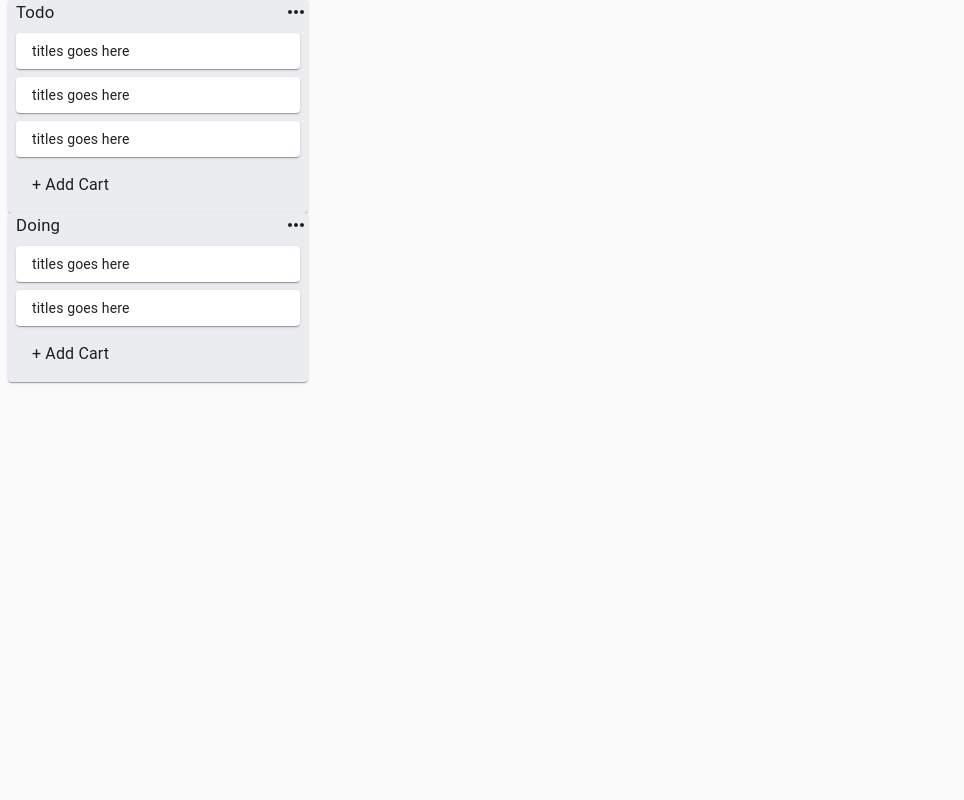
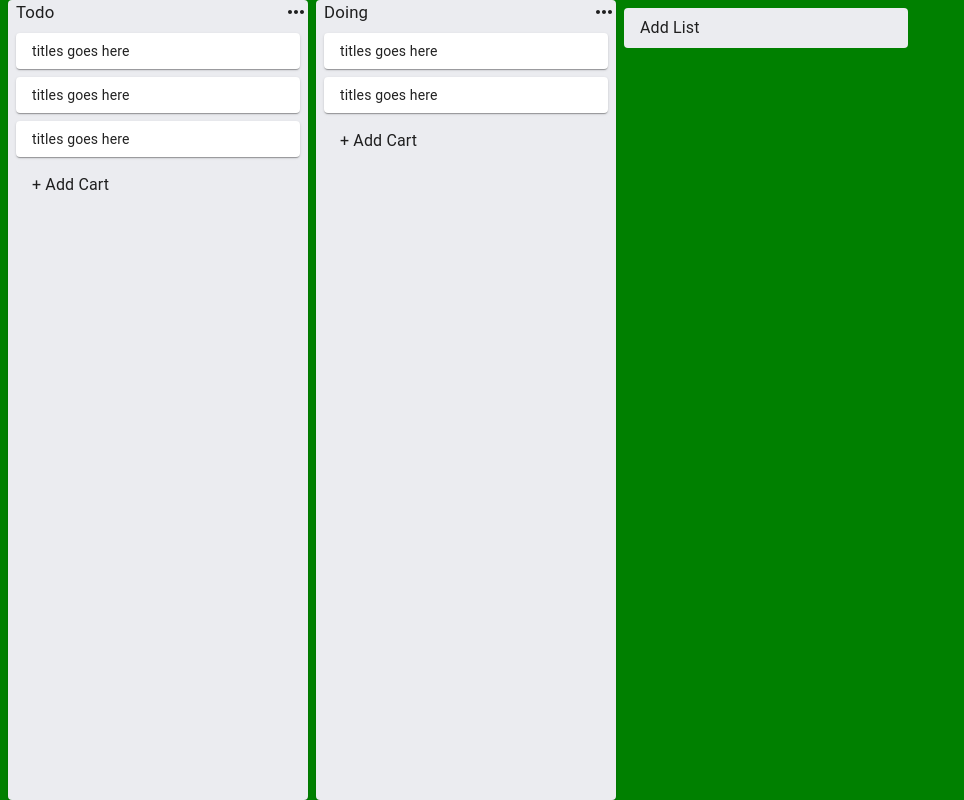
Before and after one commit to m1a9s9a4/react-trello-clone, a React (Create React App) app: page / in a window 1280 px wide. Shown: the whole page, without its empty margins (0-964 px from the left). Built offline with nearby package versions, Linux system fonts and the light colour scheme.

Commit message:
[update] list card logic added

```diff
--- a/src/App.js
+++ b/src/App.js
@@ -3,9 +3,20 @@
 import List from "./components/List/List";
 import store from './utils/store';
 import StoreApi from './utils/storeApi';
+import InputContainer from './components/input/InputContainer';
+import {makeStyles} from '@material-ui/core/styles';
+
+const useStyle = makeStyles((theme) => ({
+    root: {
+        display: 'flex',
+        minHeight: '100vh',
+        background: 'green',
+    }
+}))
 
 export default function App() {
-    const [data, setData] = useState(store)
+    const [data, setData] = useState(store);
+    const classes = useStyle();
     const addMoreCard = (title, listId) => {
         console.log(title, listId);
         const newCardId = uuid();
@@ -13,7 +24,7 @@
             id: newCardId,
             title
         }
-console.log(newCard);
+
         const list = data.lists[listId];
         list.cards = [...list.cards, newCard];
 
@@ -27,15 +38,46 @@
         setData(newState)
     };
 
+    const addMoreList = (title)　=> {
+        const newListId = uuid();
+        const newList = {
+            id: newListId,
+            title,
+            cards: [],
+        }
 
+        const newState = {
+            listsIds: [...data.listsIds, newListId],
+            lists: {
+                ...data.lists,
+                [newListId]: newList,
+            }
+        }
+
+        setData(newState);
+    }
+
+    const updateListTitle = (title, listId) => {
+        const list = data.lists[listId];
+        list.title = title;
+        const newState = {
+            ...data,
+            lists: {
+                ...data.lists,
+                [listId]: list
+            },
+        }
+        setData(newState);
+    }
 
     return (
-        <StoreApi.Provider value={{ addMoreCard }}>
-            <div>
+        <StoreApi.Provider value={{ addMoreCard, addMoreList, updateListTitle }}>
+            <div className={classes.root}>
                 {data.listsIds.map((id) => {
                     const list = data.lists[id];
                     return <List list={list} key={id} />
                 })}
+                <InputContainer type="list" />
             </div>
         </StoreApi.Provider>
     );
--- a/src/components/List/List.js
+++ b/src/components/List/List.js
@@ -19,11 +19,11 @@
         <React.Fragment>
             <Paper className={classes.root}>
                 <CssBaseline />
-                <Title title={list.title} />
+                <Title title={list.title} listId={list.id}/>
                 {list.cards.map(card => {
                     return <Card card={card} key={card.id} />
                 })}
-                <InputContainer listId={list.id} />
+                <InputContainer listId={list.id} type="card"/>
             </Paper>
         </React.Fragment>
     )
--- a/src/components/Title.js
+++ b/src/components/Title.js
@@ -1,7 +1,8 @@
-import React, {useState} from 'react';
+import React, {useState, useContext} from 'react';
 import {Typography, InputBase } from '@material-ui/core'
 import {makeStyles} from "@material-ui/core/styles";
 import MoreHoriz from '@material-ui/icons/MoreHoriz';
+import storeApi from '../utils/storeApi';
 
 const useStyle = makeStyles((theme) => ({
     editableTitleContainer: {
@@ -21,21 +22,33 @@
     }
 }));
 
-export default function Title({ title }) {
+export default function Title({ title, listId }) {
     const [open, setOpen] = useState(false);
+    const [newTitle, setNewTitle] = useState(title);
+    const {updateListTitle} = useContext(storeApi);
     const classes = useStyle();
+    const handleOnChange = (e) => {
+        setNewTitle(e.target.value);
+    }
+
+    const handleBlur = () => {
+        updateListTitle(newTitle, listId);
+        setOpen(false);
+    }
+
     return (
         <div>
             {open ? (
                 <div >
                     <InputBase
+                        onBlur={handleBlur}
+                        onChange={handleOnChange}
                         value={title}
                         autoFocus
                         inputProps={{
                             className: classes.input
                         }}
                         fullWidth
-                        onBlur={() => setOpen(!open)}
                     />
                 </div>
             ) : (
--- a/src/components/input/InputCard.js
+++ b/src/components/input/InputCard.js
@@ -24,25 +24,39 @@
     }
 }));
 
-export default function InputCard({ setOpen, listId }) {
+export default function InputCard({ setOpen, listId, type }) {
     const classes = useStyle();
-    const {addMoreCard} = useContext(storeApi);
+    const {addMoreCard, addMoreList} = useContext(storeApi);
     const [cardTitle, setCardTitle] = useState('');
     const handleOnChange = (e) => {
+        console.log(e.target.value);
         setCardTitle(e.target.value);
     }
 
     const handleBtnConfirm = () => {
-        if (cardTitle) {
+        console.log(cardTitle, listId);
+        if (type === 'card') {
             addMoreCard(cardTitle, listId);
+            setCardTitle('');
+            setOpen(false);
+        } else {
+            addMoreList(cardTitle);
             setCardTitle('');
             setOpen(false);
         }
     }
 
     const handleBlur = () => {
+        console.log(cardTitle);
         setOpen(false);
         setCardTitle('');
+    }
+
+    const handlePlaceholder = (type) => {
+        if (type === 'list') {
+            return 'Enter a list title ...';
+        }
+        return 'Enter a title ...';
     }
 
     return (
@@ -52,13 +66,13 @@
                     <InputBase
                         multiline
                         onChange={handleOnChange}
-                        onBlur={handleBlur}
+                        // onBlur={handleBlur}
                         fullWidth
                         inputProps={{
                             className: classes.input,
                         }}
                         value={cardTitle}
-                        placeholder="Enter a title ..."
+                        placeholder={handlePlaceholder(type)}
                     />
                 </Paper>
             </div>
@@ -67,7 +81,9 @@
                     className={classes.btnConfirm}
                     onClick={handleBtnConfirm}
                     disabled={cardTitle == ''}
-                >Add Card</Button>
+                >
+                    {type === 'card' ? 'Add Card' : 'Add List'}
+                </Button>
                 <IconButton
                     onClick={() => setOpen(false)}
                 >
--- a/src/components/input/InputContainer.js
+++ b/src/components/input/InputContainer.js
@@ -5,6 +5,7 @@
 
 const useStyle = makeStyles((theme) => ({
     root: {
+        width: '300px',
         marginTop: theme.spacing(1)
     },
     addCard: {
@@ -17,20 +18,20 @@
     }
 }));
 
-export default function InputContainer({ listId }) {
+export default function InputContainer({ listId, type }) {
     const [open, setOpen] = useState(false);
     const classnames = useStyle();
     return (
         <div className={classnames.root}>
             <Collapse in={open}>
-                <InputCard setOpen={setOpen} listId={listId} />
+                <InputCard setOpen={setOpen} listId={listId} type={type} />
             </Collapse>
             <Collapse in={!open}>
                 <Paper className={classnames.addCard}
                        elevation={0}
                        onClick={() => setOpen(!open)}
                 >
-                    <Typography>+ Add Cart</Typography>
+                    <Typography>{type === 'card' ? '+ Add Cart' : 'Add List'}</Typography>
                 </Paper>
             </Collapse>
         </div>
```
Also changed, not shown: 1 other file (tests, documents, lock files or other folders).
